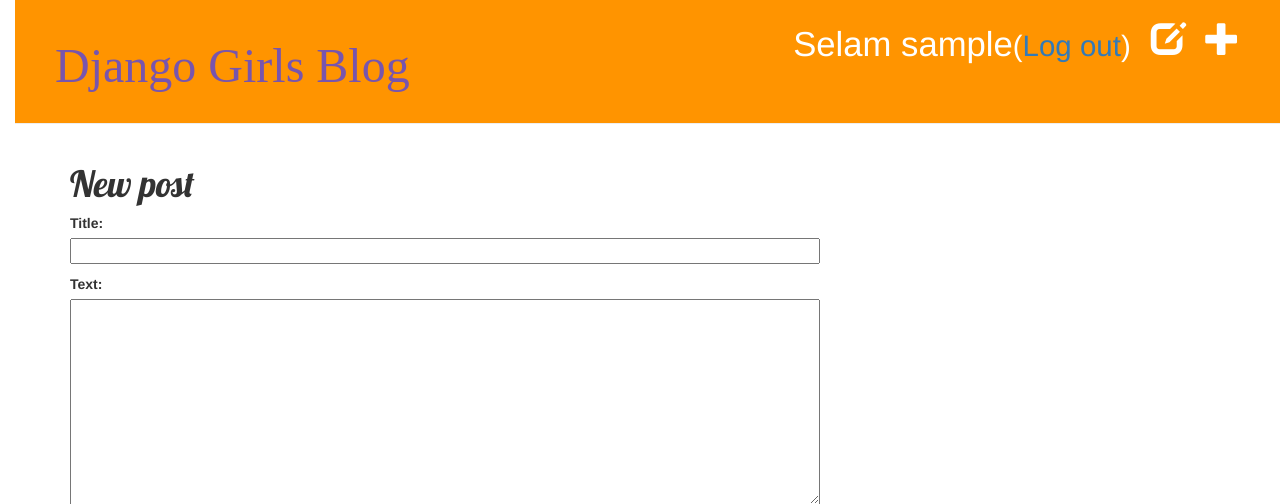
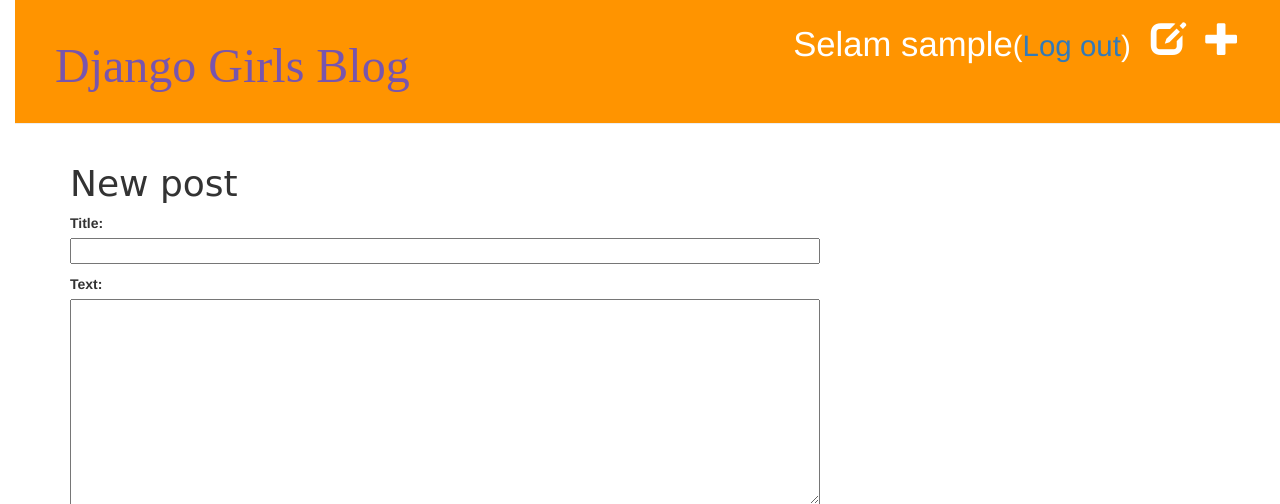
Before and after one commit to keciboynuzuye/my-first-blog, a Django app: page /post/new/ in a window 1280 px wide. Shown: the top 504 px of the page. Run offline with Django 3.2, Linux system fonts and the light colour scheme; the visitor is signed in with stand-in values (Sample User, id 1); some libraries are stand-ins or nearby versions.

Commit message:
font change

```diff
--- a/blog/static/css/blog.css
+++ b/blog/static/css/blog.css
@@ -22,7 +22,7 @@
 }
 
 h1, h2, h3, h4 {
-    font-family: 'Lobster', cursive;
+    font-family: 'Indie Flower', cursive;
 }
 
 .date {
```
